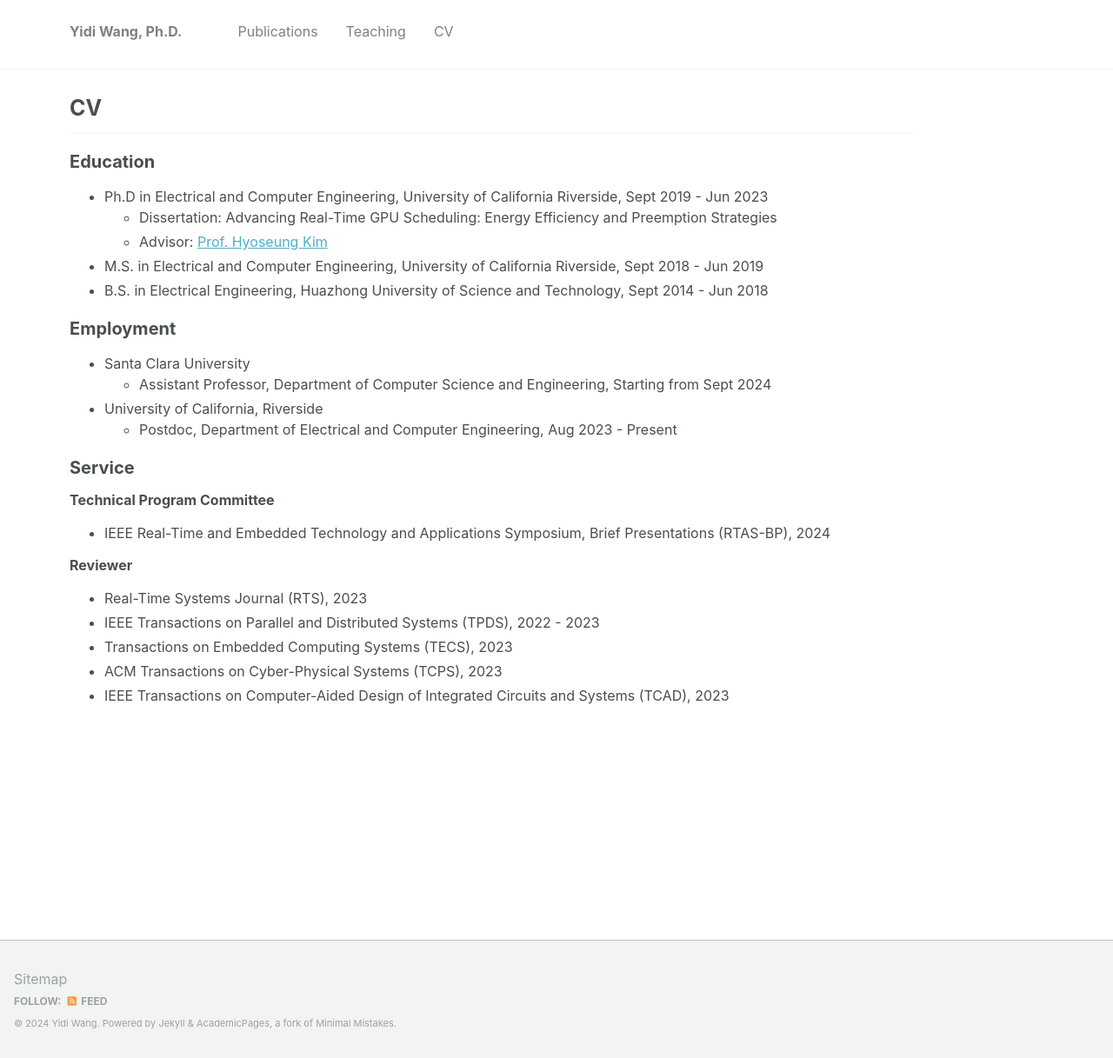
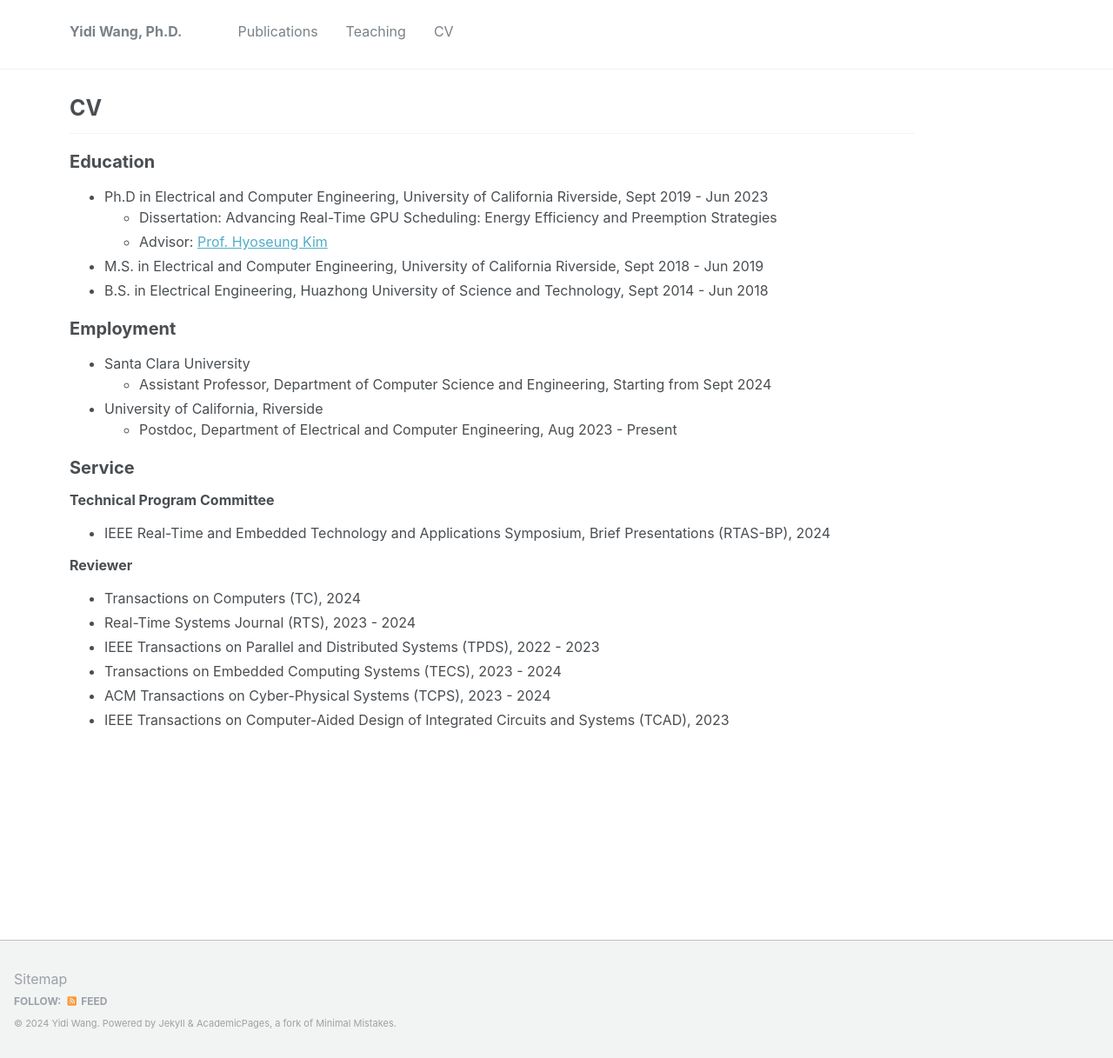
Before and after one commit to yidiwang21/yidiwang21.github.io, a Jekyll site: the page built from _pages/cv.md, in a window 1280 px wide and 1217 px high. Shown: the whole window at 87% size. Built offline with Jekyll 4.4.1, drawn with Linux system fonts in a browser that asks for light colours.

Commit message:
added reviewers

```diff
--- a/_pages/cv.md
+++ b/_pages/cv.md
@@ -32,10 +32,11 @@ redirect_from:
 
 ### Reviewer
 
-* Real-Time Systems Journal (RTS), 2023
+* Transactions on Computers (TC), 2024
+* Real-Time Systems Journal (RTS), 2023 - 2024
 *	IEEE Transactions on Parallel and Distributed Systems (TPDS), 2022 - 2023
-*	Transactions on Embedded Computing Systems (TECS), 2023
-*	ACM Transactions on Cyber-Physical Systems (TCPS), 2023
+*	Transactions on Embedded Computing Systems (TECS), 2023 - 2024
+*	ACM Transactions on Cyber-Physical Systems (TCPS), 2023 - 2024
 *	IEEE Transactions on Computer-Aided Design of Integrated Circuits and Systems (TCAD), 2023
 
 <!-- Skills
```
